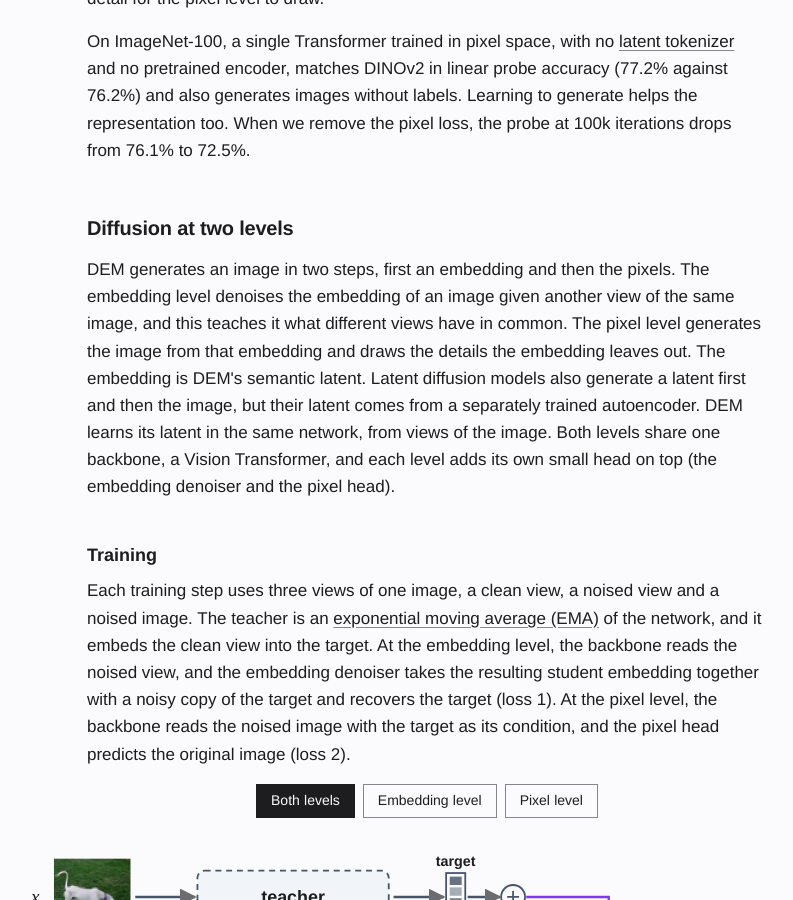
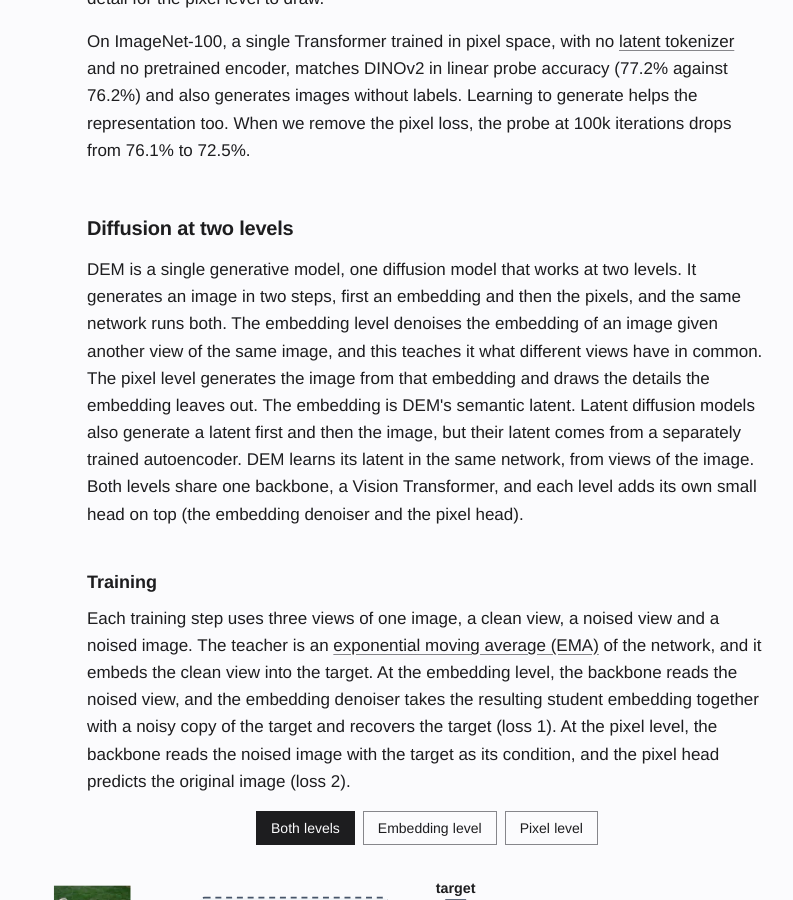
Before and after one commit to rabiulcste/rabiulcste.github.io, a Jekyll site: the page built from dem-denoising-embeddings/index.html, in a window 1280 px wide and 900 px high, scrolled down 1471 px. Shown: the whole window, without its empty margins (213-1006 px from the left). Built offline with Jekyll 4.4.1, drawn with Linux system fonts in a browser that asks for light colours.

Commit message:
DEM page: one generative model at two levels

```diff
--- a/dem-denoising-embeddings/index.html
+++ b/dem-denoising-embeddings/index.html
@@ -246,7 +246,7 @@ bibtex: |
 
 <section id="method">
     <h2>Diffusion at two levels</h2>
-    <p>DEM generates an image in two steps, first an embedding and then the pixels. The embedding level denoises the embedding of an image given another view of the same image, and this teaches it what different views have in common. The pixel level generates the image from that embedding and draws the details the embedding leaves out. The embedding is DEM's semantic latent. Latent diffusion models also generate a latent first and then the image, but their latent comes from a separately trained autoencoder. DEM learns its latent in the same network, from views of the image. Both levels share one backbone, a Vision Transformer, and each level adds its own small head on top (the embedding denoiser and the pixel head).</p>
+    <p>DEM is a single generative model, one diffusion model that works at two levels. It generates an image in two steps, first an embedding and then the pixels, and the same network runs both. The embedding level denoises the embedding of an image given another view of the same image, and this teaches it what different views have in common. The pixel level generates the image from that embedding and draws the details the embedding leaves out. The embedding is DEM's semantic latent. Latent diffusion models also generate a latent first and then the image, but their latent comes from a separately trained autoencoder. DEM learns its latent in the same network, from views of the image. Both levels share one backbone, a Vision Transformer, and each level adds its own small head on top (the embedding denoiser and the pixel head).</p>
     <h3>Training</h3>
     <p>Each training step uses three views of one image, a clean view, a noised view and a noised image. The teacher is an <a href="https://arxiv.org/abs/2104.14294">exponential moving average (EMA)</a> of the network, and it embeds the clean view into the target. At the embedding level, the backbone reads the noised view, and the embedding denoiser takes the resulting student embedding together with a noisy copy of the target and recovers the target (loss 1). At the pixel level, the backbone reads the noised image with the target as its condition, and the pixel head predicts the original image (loss 2).</p>
     <figure class="dem-fig dem-btnfig" id="dem-train">
```
